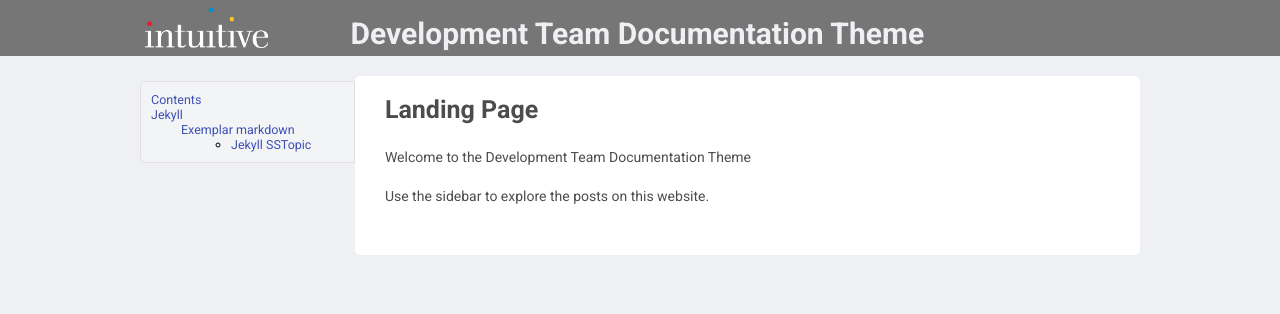
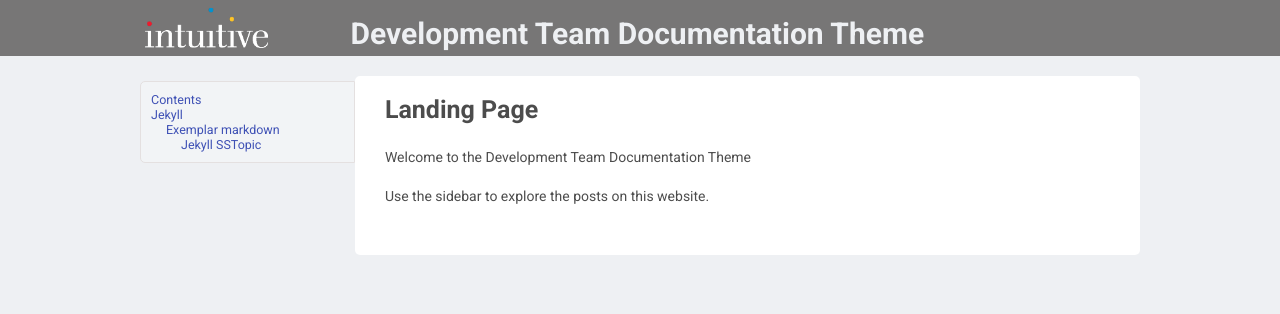
Before and after one commit to intuitivedocs/DocumentationSiteThemes, a Jekyll site: the page built from index.markdown, in a window 1280 px wide. Shown: the top 314 px of the page. Built offline with Jekyll 4.4.1, drawn with Linux system fonts in a browser that asks for light colours.

Commit message:
sidebar styling

```diff
--- a/_sass/components/_sidebar.scss
+++ b/_sass/components/_sidebar.scss
@@ -33,22 +33,18 @@
 
 				li {
 				margin-left:1rem;
+				list-style:none;
 
 					ul {
-					margin-left:3rem;
+					margin-left:1.5rem;
+					list-style:none;
 
-					li {
-					margin-left:5rem;
+						li {
+						margin-left:1.5rem;
+						list-style:none;
+						}
 					}
-
-					}
-
 				}
-
-
-
-
-
 
 
 				.sidebar-subpost {
```
